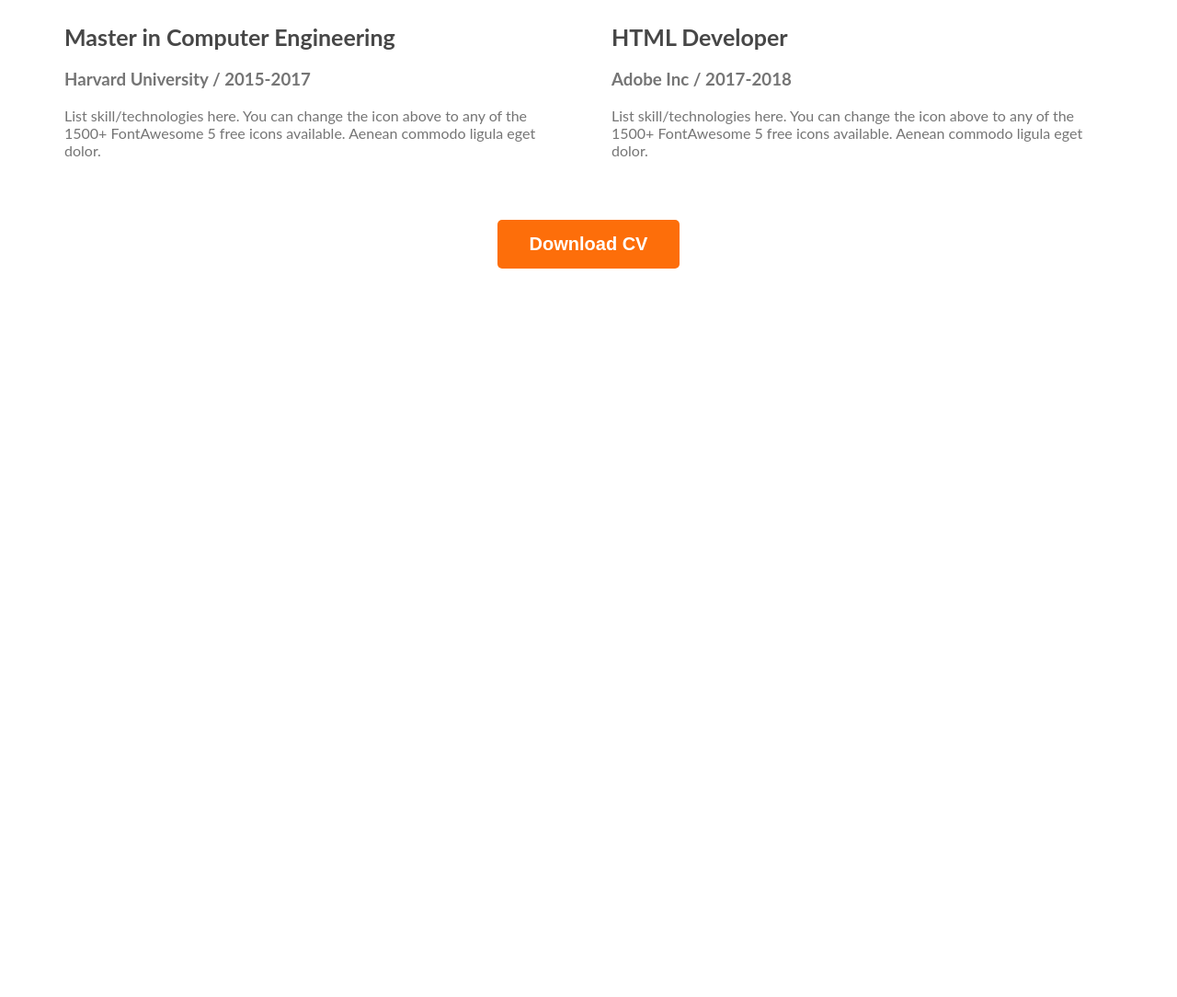
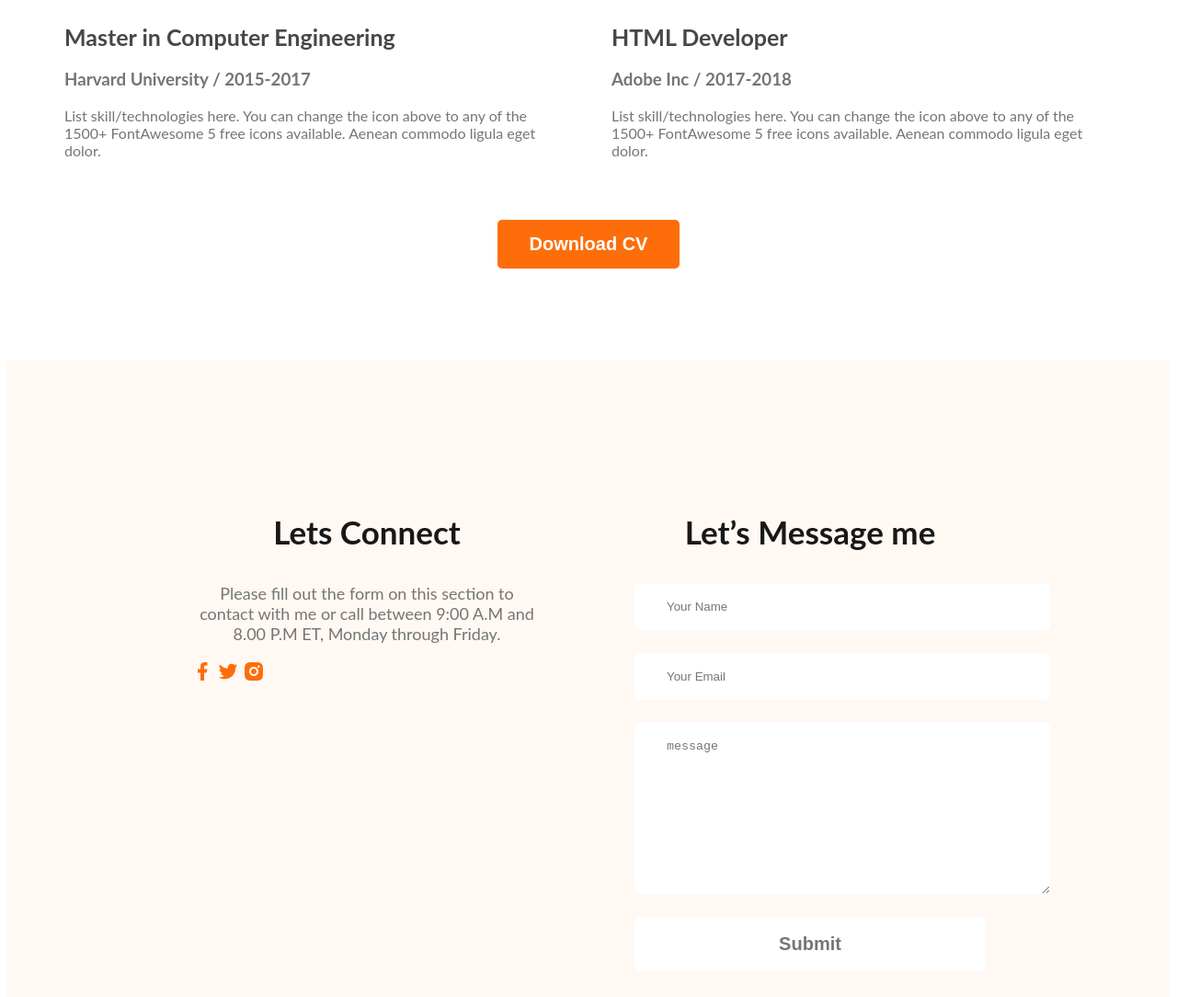
Before and after one commit to Nusrat-Jahan-Nodi/first-portfolio-website, a plain HTML site: page index.html in a window 1280 px wide. Shown: the part 2819-3903 px from the top of the page at 92% size. Before the commit the page ends 3119 px from the top, so only its background shows below. Drawn offline with Linux system fonts and the light colour scheme.

Commit message:
completed footer

```diff
--- a/index.html
+++ b/index.html
@@ -207,7 +207,27 @@
     </Main>
 
     <footer>
-
+        <div class="footer-column">
+            <h3 class="section-tittle">Lets Connect </h3>
+            <p class="section-description">
+                Please fill out the form on this section to contact with me or call between
+                9:00 A.M and 8.00 P.M ET, Monday through Friday.
+            </p>
+            <div class="social-link">
+                <a href=""><img src="images/icons/facebook.png" alt=""></a>
+                <a href=""><img src="images/icons/twitter.png" alt=""></a>
+                <a href=""><img src="images/icons/insta.png" alt=""></a>
+            </div>
+        </div>
+        <div class="footer-column">
+            <h3 class="section-tittle">Let’s Message me</h3>
+            <form class="contact" action="">
+                <input type="text" placeholder="Your Name">
+                <input type="text" name="" placeholder="Your Email" id="">
+                <textarea name="" placeholder="message" id="" cols="30" rows="10"></textarea>
+                <input class="btn-primary" type="submit" value="Submit">
+            </form>
+        </div>
     </footer>
 </body>
 </html>
--- a/style.css
+++ b/style.css
@@ -156,3 +156,29 @@ main section{
     text-align: center;
     margin-top: 50px;
 }
+
+/* footer style */
+footer{
+    display: flex;
+    background-color: #FFF8F3;
+    padding: 130px 200px;
+    margin-top: 100px;
+    gap: 100px;
+}
+.footer-column{
+    width: 50%;
+}
+.contact input, textarea{
+    display: block;
+    margin-bottom: 25px;
+    padding: 18px 35px;
+    color: #757575;
+    border-radius: 5px;
+    background: white;
+    border: 0;
+    width: 100%;
+}
+.contact input[type="text"], .contact input[type="email"],
+.social-links a{
+        margin-right: 25px;
+}
```
